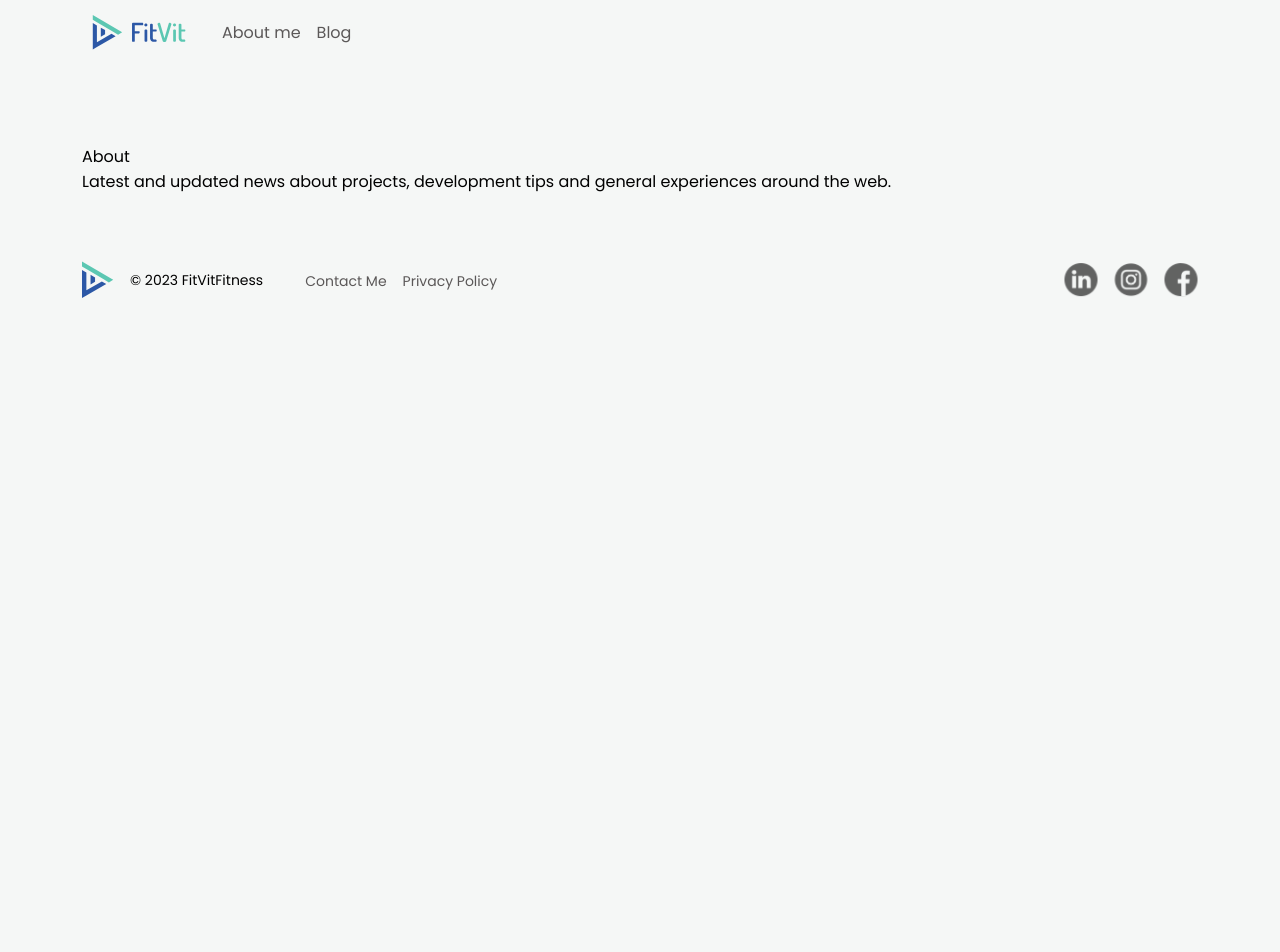
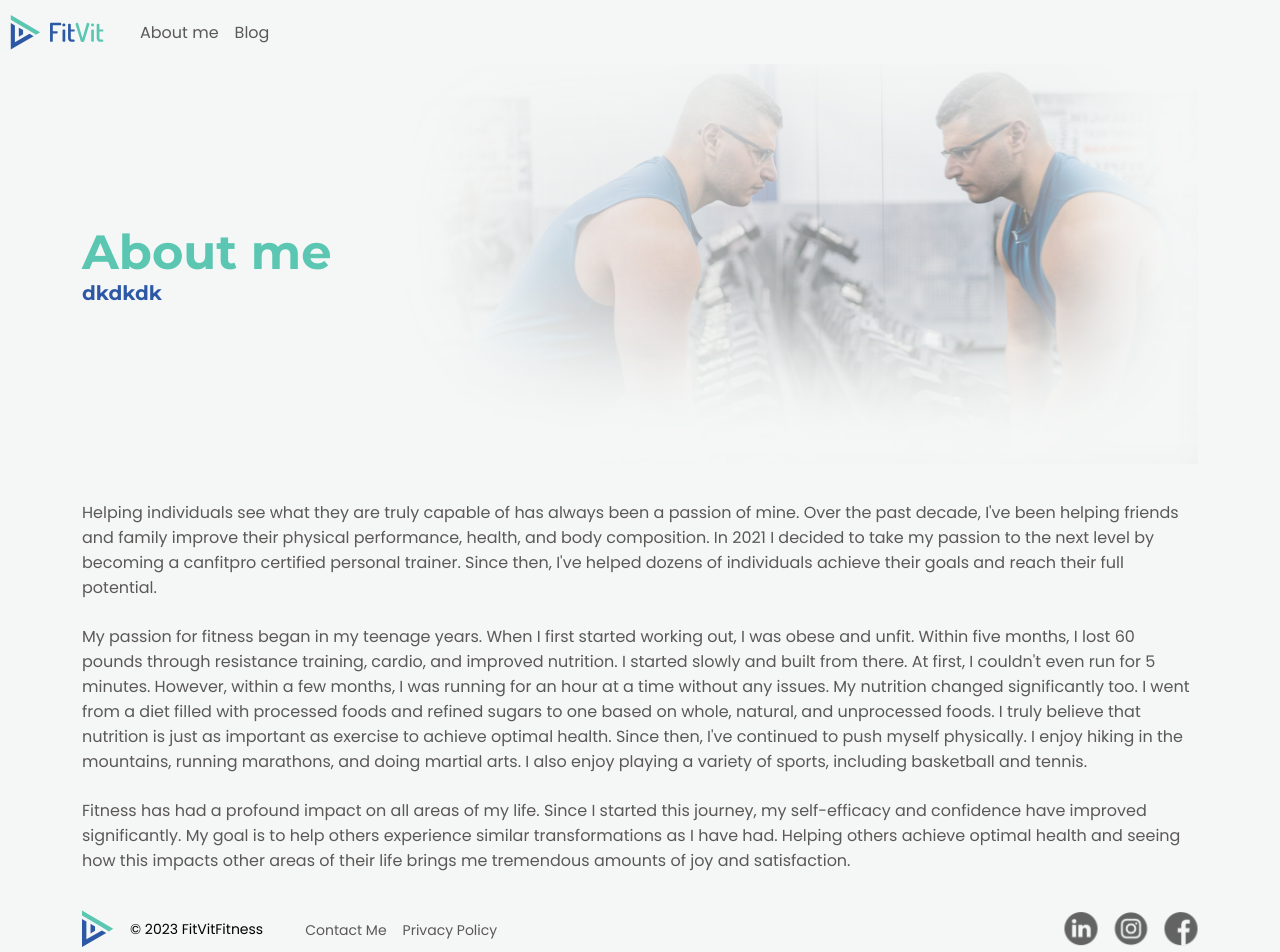
Before and after one commit to JGSolutions/fitvitfitness, a Next.js app: page /about in a window 1280 px wide. Shown: the top 952 px of the page. Before the commit the page ends 800 px from the top, so only its background shows below. Built offline with nearby package versions, Linux system fonts and the light colour scheme.

Commit message:
created about us page

```diff
--- a/components/header/header.tsx
+++ b/components/header/header.tsx
@@ -9,7 +9,7 @@ export default function Header() {
 		<header className={`${styles.header}`}>
 			{/* <div className={`container-lg ${styles.header}`}> */}
 
-				<Link href="https://fitvitfitness.com">
+				<Link href="/">
 					<div className={styles.logoContainer}>
 						<Image
 						src="/fitvit-logo.svg"
@@ -23,7 +23,7 @@ export default function Header() {
 				<nav>
 					<ul className={utilStyles.menuOptions}>
 						<li>
-							<Link href="/blog">About me</Link>
+							<Link href="/about">About me</Link>
 						</li>
 						<li>
 							<Link href="/blog">Blog</Link>
--- a/pages/about/about.module.css
+++ b/pages/about/about.module.css
@@ -1,17 +1,4 @@
-.column {
-    margin-bottom: 16px;
+.main {
+    color: var(--primary-text);
+    margin-top: var(--padding-xlarge);
 }
-
-.main {
-    margin-top: 24px;
-}
-
-.headerPageSection {
-    padding: 80px 0 30px 0;
-}
-
-@media (max-width: 990px) {
-    .headerPageSection {
-        padding: 80px 16px 30px 16px;
-    }
-}
--- a/pages/about/index.tsx
+++ b/pages/about/index.tsx
@@ -1,9 +1,11 @@
 import styles from './about.module.css';
+import utilsStyle from '../../styles/Utils.module.css';
 import Head from 'next/head'
 import Header  from '../../components/header/header';
 import Footer  from '../../components/footer/footer';
+import PageHeader from '../../components/page-header/page-header';
 
-export default function Blog() {
+export default function About() {
     return (
         <>
             <Head>
@@ -22,18 +24,27 @@ export default function Blog() {
                 <meta name="twitter:creator" content=""></meta>
             </Head>
 
-            <div>
-                <div className="container-lg">
-                    <Header/>
-                    <section className={styles.headerPageSection}>
-                        <h1>About</h1>
-                        <p>Latest and updated news about projects, development tips and general experiences around the web.</p>
-                    </section>
-                </div>
+            <Header/>
+
+            <div className='container-lg'>
+                <PageHeader image="/chris-test.png" headerTitle="About me" subTitle="dkdkdk"></PageHeader>
             </div>
 
+
             <main className={styles.main}>
+                <div className='container-lg'>
+                    <p className={utilsStyle.textParagraph}>
+                        Helping individuals see what they are truly capable of has always been a passion of mine. Over the past decade, I've been helping friends and family improve their physical performance, health, and body composition. In 2021 I decided to take my passion to the next level by becoming a canfitpro certified personal trainer. Since then, I've helped dozens of individuals achieve their goals and reach their full potential.
+                    </p>
 
+                    <p className={utilsStyle.textParagraph}>
+                        My passion for fitness began in my teenage years. When I first started working out, I was obese and unfit. Within five months, I lost 60 pounds through resistance training, cardio, and improved nutrition. I started slowly and built from there. At first, I couldn't even run for 5 minutes. However, within a few months, I was running for an hour at a time without any issues. My nutrition changed significantly too. I went from a diet filled with processed foods and refined sugars to one based on whole, natural, and unprocessed foods. I truly believe that nutrition is just as important as exercise to achieve optimal health. Since then, I've continued to push myself physically. I enjoy hiking in the mountains, running marathons, and doing martial arts. I also enjoy playing a variety of sports, including basketball and tennis.
+                    </p>
+
+                    <p className={utilsStyle.textParagraph}>
+                        Fitness has had a profound impact on all areas of my life. Since I started this journey, my self-efficacy and confidence have improved significantly. My goal is to help others experience similar transformations as I have had. Helping others achieve optimal health and seeing how this impacts other areas of their life brings me tremendous amounts of joy and satisfaction.
+                    </p>
+                </div>
             </main>
             <Footer/>
         </>
--- a/styles/globals.css
+++ b/styles/globals.css
@@ -18,6 +18,7 @@
   --padding-regular: 12px;
   --padding-medium: 16px;
   --padding-large: 24px;
+  --padding-xlarge: 36px;
 
   --fs-caption: 12px;
   --fs-sm: 14px;
```
Also changed, not shown: public/screenshot1.svg (deleted), public/web-screenshots.svg (deleted).
